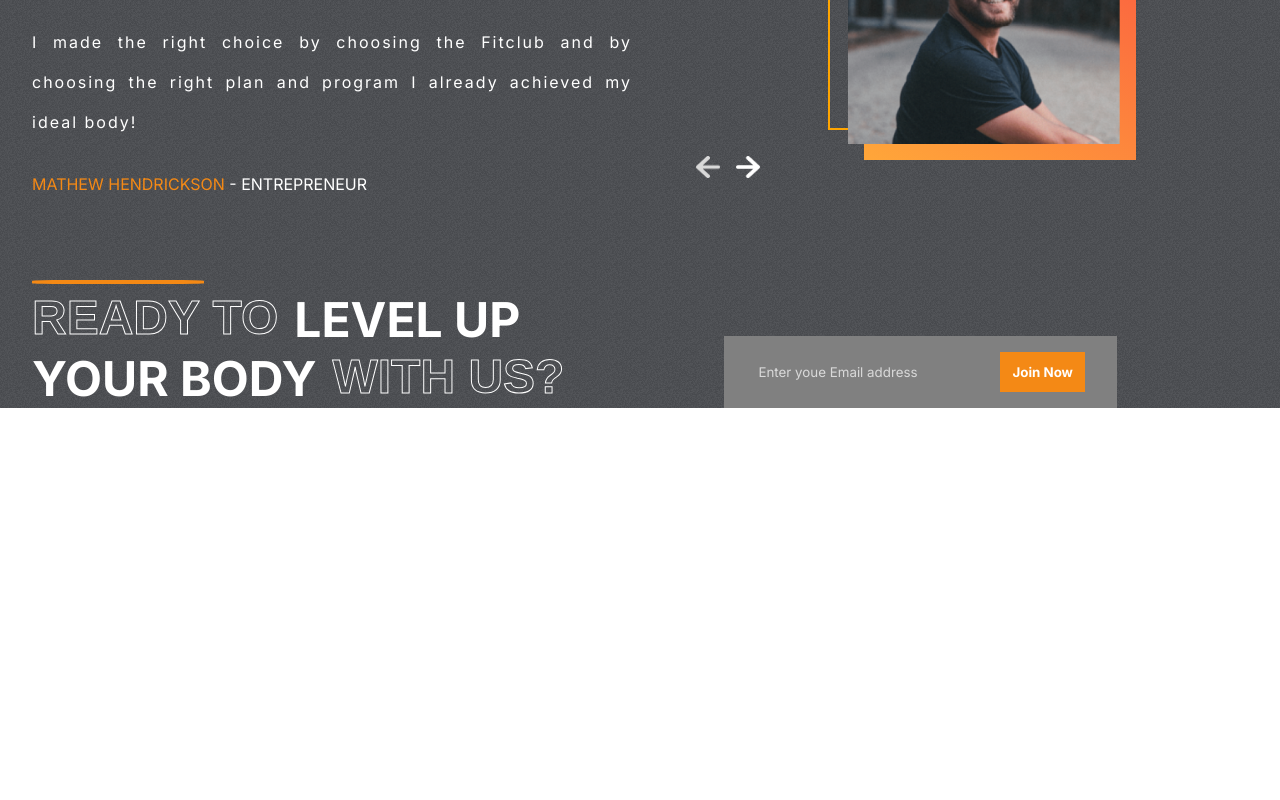
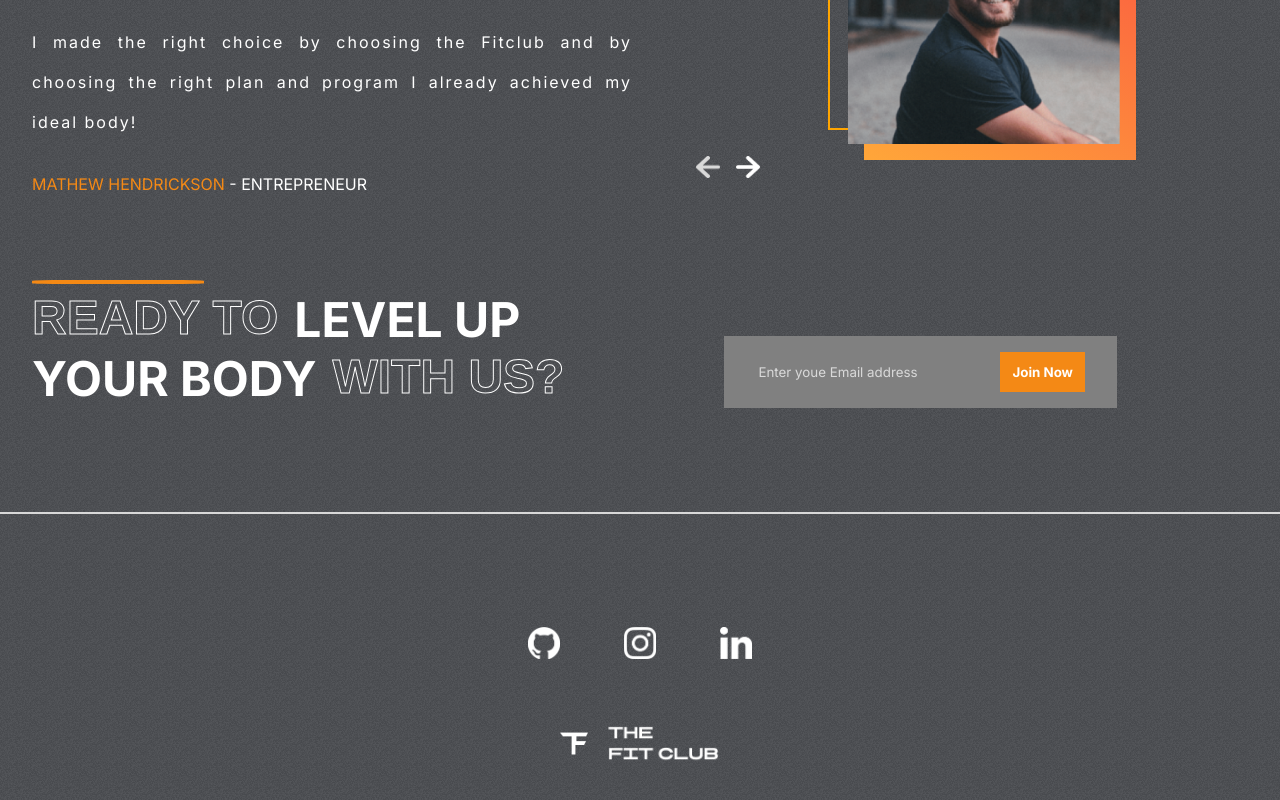
Before and after one commit to alveswellingtonn/Gym-React, a React (Create React App) app: page / in a window 1280 px wide. Shown: the part 2747-3547 px from the top of the page. Before the commit the page ends 3155 px from the top, so only its background shows below. Built offline with nearby package versions, Linux system fonts and the light colour scheme.

Commit message:
Footer component

```diff
--- a/src/App.jsx
+++ b/src/App.jsx
@@ -1,4 +1,5 @@
 import './App.css';
+import Footer from './components/Footer/Footer';
 import Hero from './components/Hero/Hero';
 import Join from './components/Join/Join';
 import Plans from './components/Plans/Plans';
@@ -15,6 +16,7 @@ function App() {
       <Plans />
       <Testimonials />
       <Join />
+      <Footer />
     </div>
   );
 }
--- /dev/null
+++ b/src/components/Footer/Footer.css
@@ -0,0 +1,32 @@
+.Footer-container {
+    position: relative;
+}
+
+.Footer-container>hr {
+    border: 1px solid var(--lightgray);
+}
+
+.footer {
+    padding: 1rem 2rem;
+    display: flex;
+    flex-direction: column;
+    gap: 4rem;
+    align-items: center;
+    justify-content: center;
+    height: 20rem;
+}
+
+.social-links {
+    display: flex;
+    gap: 4rem;
+}
+
+.social-links > img {
+    width: 2rem;
+    height: 2rem;
+    cursor: pointer;
+}
+
+.logo-f>img {
+    width: 10rem;
+}
--- /dev/null
+++ b/src/components/Footer/Footer.jsx
@@ -0,0 +1,27 @@
+import React from 'react';
+import './Footer.css';
+
+import Github from '../../assets/github.png';
+import Instagram from '../../assets/instagram.png';
+import Linkedin from '../../assets/linkedin.png';
+import Logo from '../../assets/logo.png';
+
+const Footer = () => {
+    return (
+        <div className='Footer-container'>
+            <hr />
+            <div className='footer'>
+                <div className="social-links">
+                    <img src={Github} alt="github" />
+                    <img src={Instagram} alt="instagram" />
+                    <img src={Linkedin} alt="linkedin" />
+                </div>
+                <div className="logo-f">
+                    <img src={Logo} alt="logo" />
+                </div>
+            </div>
+        </div>
+    )
+}
+
+export default Footer
```
